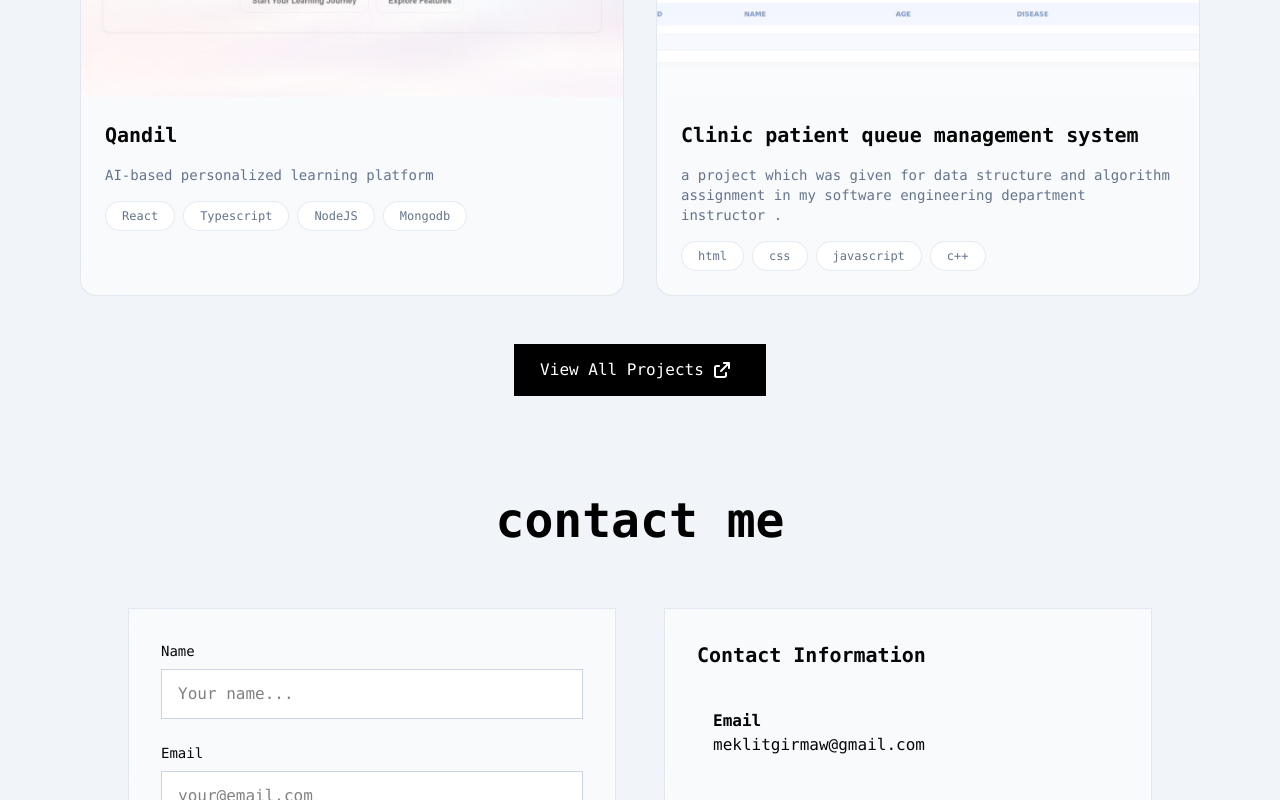
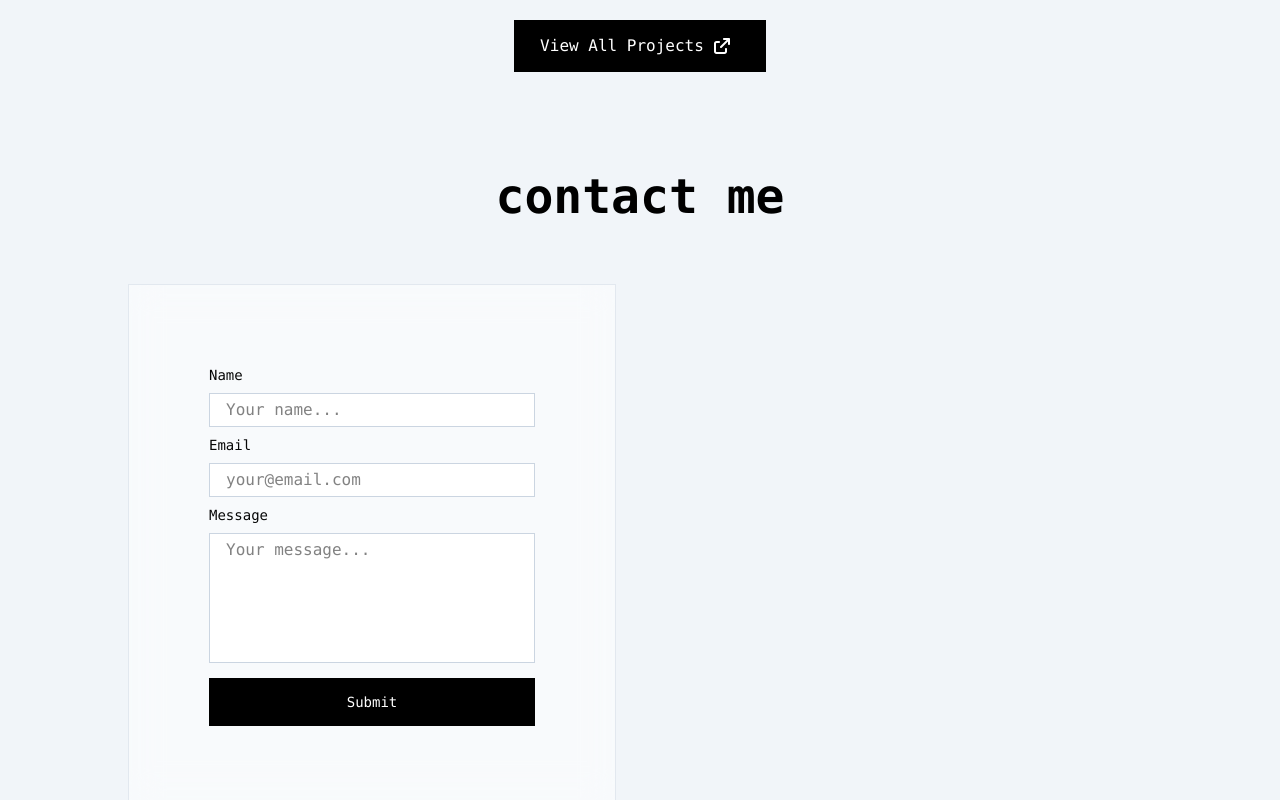
Before and after one commit to makigtawn/portfolio, a React (Vite) app: page / in a window 1280 px wide. Shown: the part 2752-3552 px from the top of the page. Built offline with nearby package versions, Linux system fonts and the light colour scheme; a web font is replaced by a local one.

Commit message:
layout change

```diff
--- a/src/layout/Footer.jsx
+++ b/src/layout/Footer.jsx
@@ -1,46 +1,53 @@
 import {
-  FaFacebook,
-  FaTwitter,
-  FaInstagram,
   FaGithub,
   FaLinkedin,
   FaEnvelope,
   FaMapMarkerAlt,
   FaPhoneAlt,
   FaTelegram,
+  FaMedium,
+  FaMailBulk,
+  FaMailchimp,
 } from "react-icons/fa";
+import { FaXTwitter } from "react-icons/fa6";
+
 const Footer = () => {
   const currentYear = new Date().getFullYear();
+  const contactEmail = "meklitgirmaw@gmail.com";
 
   return (
     <footer className="py-2 border-t border-border">
       <div className="container mx-auto px-6">
         <div className="flex flex-col md:flex-row items-center justify-between gap-8">
           <div className="text-center md:text-left">
-
             <p className="text-sm text-muted-foreground mt-2">
-              © {currentYear} All rights reserved.
+              © {currentYear} Meklit Girmaw. All rights reserved.
             </p>
           </div>
 
           <div className="flex justify-center space-x-6">
-            <a href="#" className="hover:text-white transition-colors">
-              <FaFacebook className="h-6 w-6" />
+            <a href="#" className=" transition-colors">
+              <FaMedium className="h-6 w-6" />
             </a>
-            <a href="#" className="hover:text-white transition-colors">
-              <FaTwitter className="h-6 w-6" />
+
+            <a href={`mailto:${contactEmail}`} className=" transition-colors" aria-label="Email me">
+              <FaEnvelope className="h-6 w-6" />
             </a>
-            <a href="#" className="hover:text-white transition-colors">
-              <FaInstagram className="h-6 w-6" />
-            </a>
-            <a href="#" className="hover:text-white transition-colors">
+
+            <a href="https://github.com/makigtawn" className=" transition-colors">
               <FaGithub className="h-6 w-6" />
             </a>
-            <a href="#" className="hover:text-white transition-colors">
+            <a href="https://linkedin.com/in/makigtawn" className=" transition-colors">
               <FaLinkedin className="h-6 w-6" />
             </a>
-            <a href="#" className="hover:text-white transition-colors">
+            <a href="https://t.me/makigtawn" className=" transition-colors">
               <FaTelegram className="h-6 w-6 " />
+            </a>
+            <a
+              href="https://x.com/makigtawn"
+              className=" transition-colors"
+              aria-label="X (formerly Twitter)">
+              <FaXTwitter className="h-6 w-6" />
             </a>
           </div>
         </div>
--- a/src/layout/Navbar.jsx
+++ b/src/layout/Navbar.jsx
@@ -88,9 +88,7 @@ export const Navbar = () => {
               </a>
             ))}
 
-            <Button href="#contact" onClick={() => setIsMobileMenuOpen(false)}>
-              Contact Me
-            </Button>
+
           </div>
         </div>
       )}
--- a/src/pages/About.jsx
+++ b/src/pages/About.jsx
@@ -30,19 +30,9 @@ export const About = () => {
 
           {/* Right Column  */}
 
-          <div className="relative hidden md:block">
-            <div className="relative max-w-xs lg:max-w-sm mx-auto">
-              <div className="relative bg-white p-1 rounded-3xl shadow-sm">
-                <img
-                  src="/profile-photo.png"
-                  alt="Meklit Girmaw"
-                  className="w-full max-h-[52vh] aspect-[4/5] object-cover rounded-2xl grayscale-[60%] transition-all "
-                />
-              </div>
-            </div>
-          </div>
+                  <SkillSection />
+
         </div>
-        <SkillSection />
       </div>
     </section>
   );
--- a/src/pages/Contact.jsx
+++ b/src/pages/Contact.jsx
@@ -2,26 +2,7 @@ import { FontAwesomeIcon } from "@fortawesome/react-fontawesome";
 import { Button } from "@/components/Button";
 import { useState } from "react";
 
-const contactEmail = "meklitgirmaw@gmail.com";
 const successMessage = "Your message was recorded successfully!";
-
-const contactInfo = [
-  {
-    label: "Email",
-    value: contactEmail,
-    href: `mailto:${contactEmail}`,
-  },
-  {
-    label: "Phone",
-    value: "+251 970 369 110",
-    href: "tel:+251970369110",
-  },
-  {
-    label: "Location",
-    value: "Bahirdar, ET",
-    href: "#",
-  },
-];
 
 export const Contact = () => {
   const [formData, setFormData] = useState({
@@ -37,7 +18,6 @@ export const Contact = () => {
   const handleSubmit = (e) => {
     e.preventDefault();
 
-    // Just show success state and clear the inputs without sending anything
     setSubmitStatus({ type: "success", message: successMessage });
     setFormData({ name: "", email: "", message: "" });
   };
@@ -50,8 +30,8 @@ export const Contact = () => {
         </h2>
 
         <div className="grid lg:grid-cols-2 gap-12 max-w-5xl mx-auto">
-          <div className="glass p-8 ">
-            <form className="space-y-6" onSubmit={handleSubmit}>
+          <div className="glass p-8 md:p-20">
+            <form className="space-y-2" onSubmit={handleSubmit}>
               <div>
                 <label
                   htmlFor="name"
@@ -68,7 +48,7 @@ export const Contact = () => {
                   onChange={(e) =>
                     setFormData({ ...formData, name: e.target.value })
                   }
-                  className="w-full px-4 py-3 bg-surface border border-border focus:border-black focus:ring-1 focus:ring-black outline-none transition-all"
+                  className="w-full px-4 py-1 bg-surface border border-border focus:border-black focus:ring-1 focus:ring-black outline-none transition-all"
                 />
               </div>
 
@@ -88,7 +68,7 @@ export const Contact = () => {
                   onChange={(e) =>
                     setFormData({ ...formData, email: e.target.value })
                   }
-                  className="w-full px-4 py-3 bg-surface border border-border focus:border-black focus:ring-1 focus:ring-black outline-none transition-all"
+                  className="w-full px-4 py-1 bg-surface border border-border focus:border-black focus:ring-1 focus:ring-black outline-none transition-all"
                 />
               </div>
 
@@ -108,14 +88,14 @@ export const Contact = () => {
                     setFormData({ ...formData, message: e.target.value })
                   }
                   placeholder="Your message..."
-                  className="w-full px-4 py-3 bg-surface  border border-border focus:border-black focus:ring-1 focus:ring-black outline-none transition-all resize-none"
+                  className="w-full px-4 py-1 bg-surface  border border-border focus:border-black focus:ring-1 focus:ring-black outline-none transition-all resize-none"
                 />
               </div>
 
               <Button
                 className="w-full"
                 type="submit"
-                size="lg">
+                size="sm">
                 Submit
               </Button>
 
@@ -135,27 +115,7 @@ export const Contact = () => {
             </form>
           </div>
 
-          {/* Contact Info */}
-          <div className="space-y-12 ">
-            <div className="glass p-8">
-              <h3 className="text-xl font-semibold mb-6">
-                Contact Information
-              </h3>
-              <div className="space-y-4">
-                {contactInfo.map((item, i) => (
-                  <a
-                    key={i}
-                    href={item.href}
-                    className="flex items-center gap-4 p-4  hover:bg-black/10 transition-colors group">
-                    <div>
-                      <div className="text-black dark:text-white font-bold">{item.label}</div>
-                      <div className="font-medium dark:text-white/50">{item.value}</div>
-                    </div>
-                  </a>
-                ))}
-              </div>
-            </div>
-          </div>
+
         </div>
       </div>
     </section>
--- a/src/pages/Hero.jsx
+++ b/src/pages/Hero.jsx
@@ -1,6 +1,5 @@
 import { FontAwesomeIcon } from "@fortawesome/react-fontawesome";
 import { motion } from "framer-motion";
-import { TerminalDemo } from "../components/Terminal";
 
 function Hero() {
   const containerVariants = {
@@ -41,19 +40,19 @@ function Hero() {
           <div className="flex flex-col space-y-4">
             <motion.p
               variants={itemVariants}
-              className="text-xl text-brand-mutedLight dark:text-brand-mutedDark">
+              className="text-xl lg:text-3xl text-brand-mutedLight dark:text-brand-mutedDark">
               $ whoami
             </motion.p>
 
             <motion.h1
               variants={itemVariants}
-              className="text-3xl md:text-4xl font-extrabold tracking-tight">
+              className="text-xl lg:text-3xl font-extrabold tracking-tight">
               Meklit Girmaw
             </motion.h1>
 
             <motion.p
               variants={itemVariants}
-              className="text-sm md:text-base text-brand-mutedLight dark:text-brand-mutedDark">
+              className="text-sm lg:text-3xl md:text-base text-brand-mutedLight dark:text-brand-mutedDark">
               Frontend Developer
               <motion.span
                 animate={blinkAnimation}
@@ -64,14 +63,14 @@ function Hero() {
 
             <motion.p
               variants={itemVariants}
-              className="text-xs md:text-sm leading-relaxed text-brand-mutedLight dark:text-brand-mutedDark max-w-sm">
+              className="text-xs lg:text-lg md:text-sm leading-relaxed text-brand-mutedLight dark:text-brand-mutedDark max-w-sm">
               I build clean, thoughtful interfaces with a focus on detail,
               strict type structural restraint, and minimal footprint.
             </motion.p>
 
             <motion.div
               variants={itemVariants}
-              className="flex items-center gap-6">
+              className="flex items-center gap-6 lg:p-5">
               <a
                 href="#contact"
                 className="px-6 py-3 border-2 border-black bg-black text-white dark:text-black dark:bg-white hover:bg-white hover:text-black transition-colors">
@@ -87,7 +86,17 @@ function Hero() {
 
           {/* Right Column  */}
 
-          <TerminalDemo />
+            <div className="relative hidden md:block">
+            <div className="relative max-w-xs lg:max-w-sm mx-auto">
+              <div className="relative bg-white p-1 rounded-3xl shadow-sm">
+                <img
+                  src="/profile-photo.png"
+                  alt="Meklit Girmaw"
+                  className="w-full max-h-[52vh] aspect-[4/5] object-cover rounded-2xl grayscale-[60%] transition-all "
+                />
+              </div>
+            </div>
+          </div>
         </div>
       </div>
     </motion.main>
```
